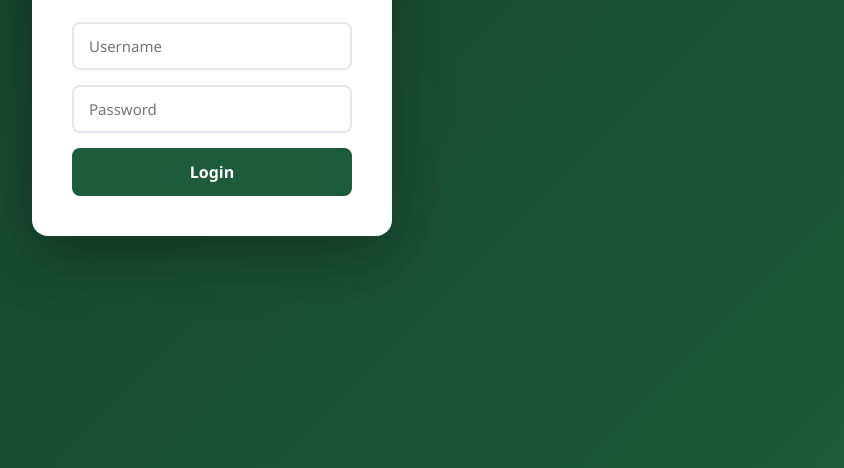
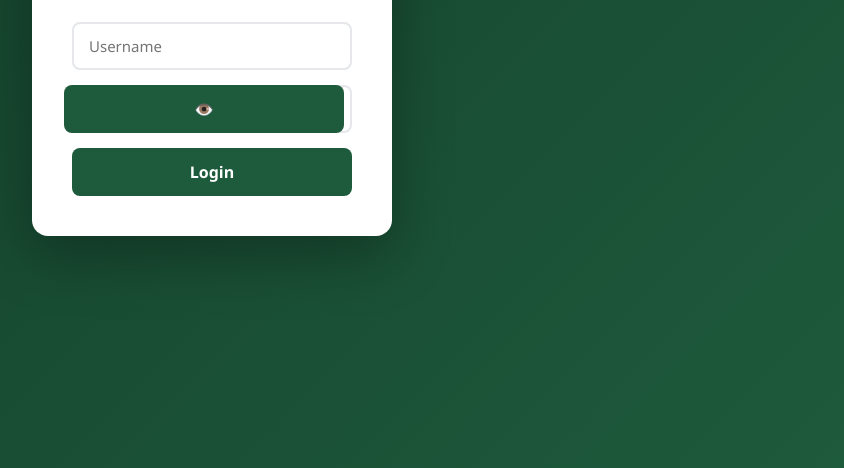
Before and after one commit to tale92266-hash/duster, a website: page jeeone-aqua/admin.html in a window 1280 px wide. Shown: the part 332-800 px from the top of the page, without its empty margins (428-1272 px from the left). Drawn offline with Linux system fonts and the light colour scheme.

Commit message:
Add password toggle to admin login

```diff
--- a/jeeone-aqua/admin.html
+++ b/jeeone-aqua/admin.html
@@ -15,6 +15,10 @@ body{background:var(--ivory);color:#1f2937;min-height:100vh}
 .login-card p{text-align:center;color:var(--grey);margin-bottom:25px;font-size:14px}
 .login-card input{width:100%;padding:12px 15px;margin-bottom:15px;border:2px solid #e5e7eb;border-radius:8px;font-size:15px;outline:none}
 .login-card input:focus{border-color:var(--green)}
+.pass-wrap{position:relative;margin-bottom:15px}
+.pass-wrap input{margin-bottom:0;padding-right:45px}
+.pass-toggle{position:absolute;right:8px;top:50%;transform:translateY(-50%);background:none;border:none;cursor:pointer;font-size:18px;padding:5px;color:var(--grey)}
+.pass-toggle:hover{color:var(--green)}
 .login-card button{width:100%;padding:13px;background:var(--green);color:#fff;border:none;border-radius:8px;font-size:16px;font-weight:600;cursor:pointer}
 .login-card button:hover{background:var(--dark)}
 #loginErr{color:var(--red);text-align:center;margin-top:10px;font-size:14px;display:none}
@@ -74,7 +78,10 @@ select.stsel{padding:5px 10px;border-radius:6px;border:1px solid #d1d5db;font-si
     <h1>💧 JeeOne Aqua</h1>
     <p>Admin Panel</p>
     <input type="text" id="u" placeholder="Username" autocomplete="off">
-    <input type="password" id="p" placeholder="Password" onkeydown="if(event.key==='Enter')doLogin()">
+    <div class="pass-wrap">
+      <input type="password" id="p" placeholder="Password" onkeydown="if(event.key==='Enter')doLogin()">
+      <button type="button" class="pass-toggle" onclick="togglePass()" id="passToggle">👁️</button>
+    </div>
     <button onclick="doLogin()">Login</button>
     <div id="loginErr">Invalid username or password</div>
   </div>
@@ -174,6 +181,11 @@ async function api(path, method='GET', body) {
 }
 
 // Login
+function togglePass(){
+  const p=document.getElementById('p'), t=document.getElementById('passToggle');
+  if(p.type==='password'){ p.type='text'; t.textContent='🙈'; }
+  else { p.type='password'; t.textContent='👁️'; }
+}
 async function doLogin() {
   const u=document.getElementById('u').value, p=document.getElementById('p').value;
   try {
```
